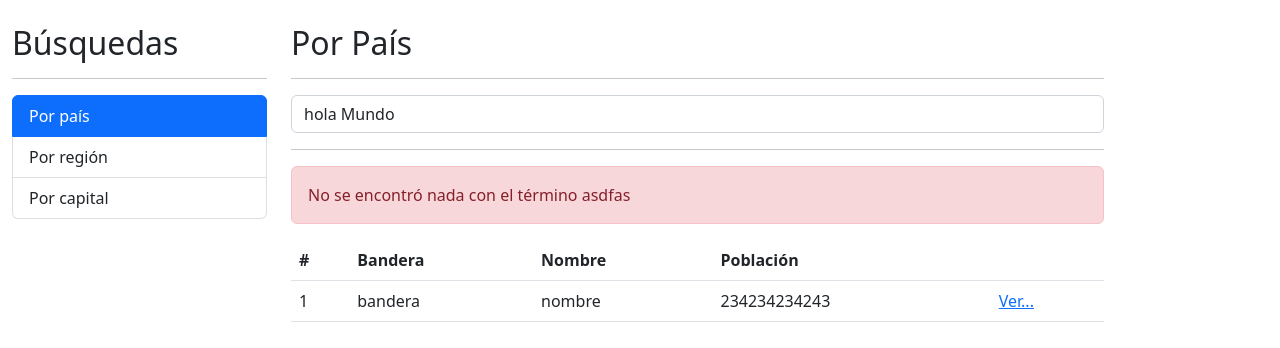
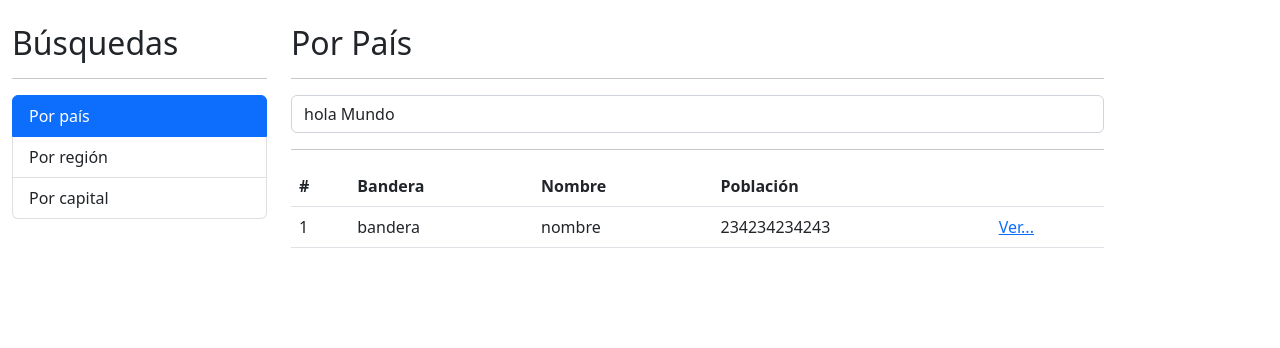
Before and after one commit to rbnicodev/paisesApp, an Angular app: page / in a window 1280 px wide. Shown: the top 348 px of the page. Built offline with nearby package versions, Linux system fonts and the light colour scheme.

Commit message:
manejo de errores http

```diff
--- a/src/app/paises/pages/por-pais/por-pais.component.html
+++ b/src/app/paises/pages/por-pais/por-pais.component.html
@@ -3,7 +3,7 @@
 
 <div class="row">
     <div class="col">
-        <form autocomplete="off" (ngSubmit)="search()">
+        <form autocomplete="off" (ngSubmit)="search() ">
             <input type="text"
                 name="termino"
                 placeholder="Buscar País..."
@@ -14,11 +14,11 @@
 </div>
 
 <hr>
-<div class="alert alert-danger">
-    No se encontró nada con el término asdfas
+<div class="alert alert-danger" *ngIf="error">
+    No se encontró nada con el término {{ termino }}
 </div>
 
-<div class="row">
+<div class="row" *ngIf="!error">
     <div class="col">
         <table class="table table-hover">
             <thead>
--- a/src/app/paises/pages/por-pais/por-pais.component.ts
+++ b/src/app/paises/pages/por-pais/por-pais.component.ts
@@ -9,15 +9,20 @@ import { PaisService } from '../../services/pais.service';
 export class PorPaisComponent {
 
   termino: string = "hola Mundo";
+  error: boolean = false;
+
 
   constructor( private paisService: PaisService ){}
 
   search() {
     console.log(this.termino);
+    this.error = false;
 
-    this.paisService.searchPais( this.termino ).subscribe( resp => {
+    this.paisService.searchPais( this.termino ).subscribe({ next: (resp) => {
       console.log(resp);
-    } );
+    }, error: (err) => {
+      this.error = true;
+    }});
 
   }
 }
--- a/src/app/paises/services/pais.service.ts
+++ b/src/app/paises/services/pais.service.ts
@@ -1,6 +1,6 @@
 import { HttpClient } from '@angular/common/http';
 import { Injectable } from '@angular/core';
-import { Observable } from 'rxjs';
+import { catchError, Observable, of } from 'rxjs';
 
 @Injectable({
   providedIn: 'root'
```
